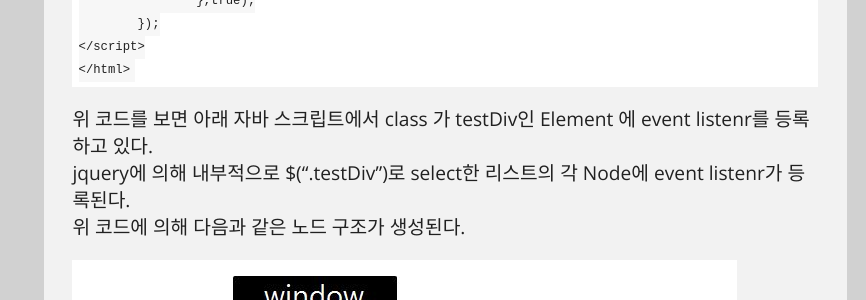
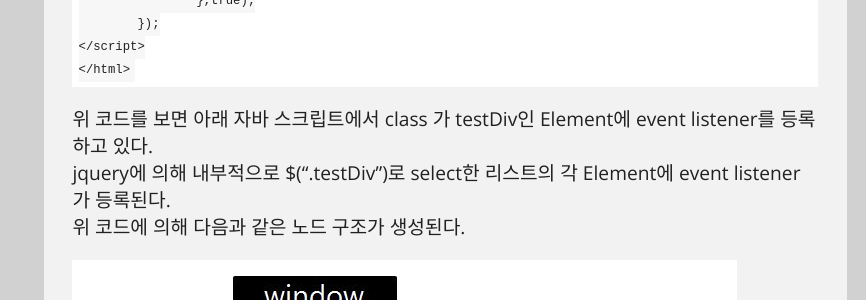
Before and after one commit to kdsr2z0/kdsr2z0.github.io, a Jekyll site: the page built from _posts/2015-02-08-javascriptEventCapturingBubbling.md, in a window 1280 px wide and 900 px high, scrolled down 1422 px. Shown: the part 155-455 px from the top of the window, without its empty margins (414-1280 px from the left). Built offline with Jekyll 4.4.1, drawn with Linux system fonts in a browser that asks for light colours; Markdown is read by kramdown in place of the engine named in the settings; comment, search, counter and statistics services are not loaded; some of the changed text lies outside the part shown.

Commit message:
포스트 수정

```diff
--- a/_posts/2015-02-08-javascriptEventCapturingBubbling.md
+++ b/_posts/2015-02-08-javascriptEventCapturingBubbling.md
@@ -71,8 +71,8 @@ shortUrl:
 	</script>
 	</html>
 
-위 코드를 보면 아래 자바 스크립트에서 class 가 testDiv인 Element 에 event listenr를 등록 하고 있다. <br>
-jquery에 의해  내부적으로 $(".testDiv")로 select한  리스트의 각 Node에 event listenr가 등록된다.<br>
+위 코드를 보면 아래 자바 스크립트에서 class 가 testDiv인 Element에 event listener를 등록 하고 있다. <br>
+jquery에 의해  내부적으로 $(".testDiv")로 select한  리스트의 각 Element에 event listener가 등록된다.<br>
 위 코드에 의해 다음과 같은 노드 구조가 생성된다.
 
 ![](/img/capturingbubbling1.JPG)
```
Also changed, not shown: other parts of _posts/2015-02-08-javascriptEventCapturingBubbling.md (+1 -1 lines).
